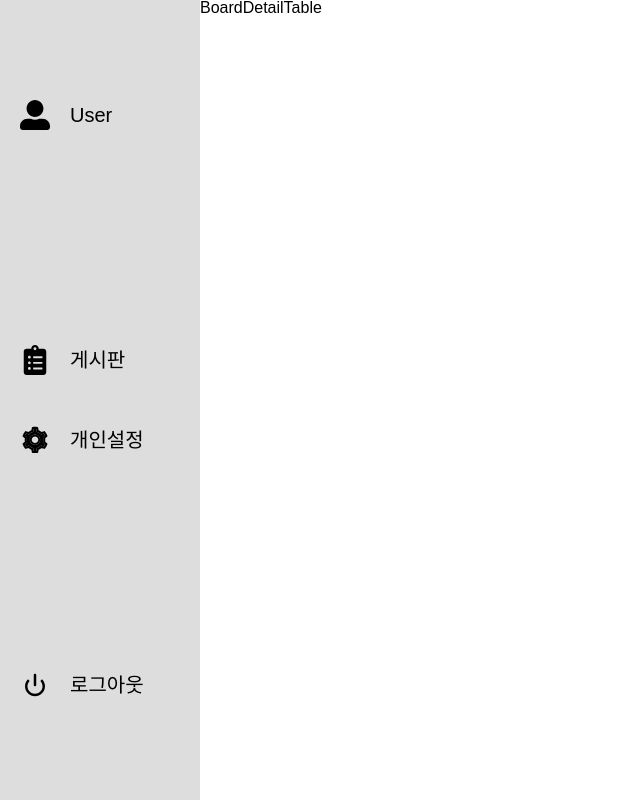
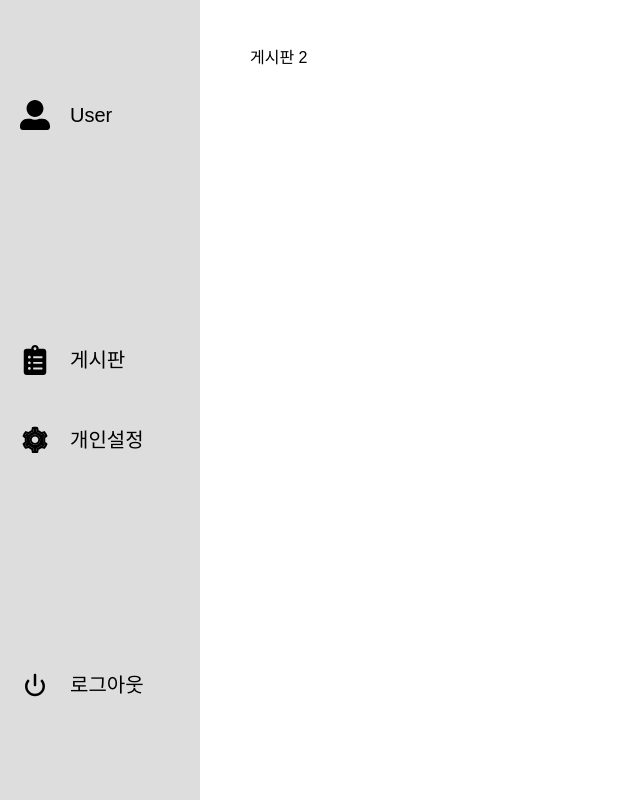
Before and after one commit to jeongyeon5/winningi, a React (Create React App) app: page /board/1 in a window 1280 px wide. Shown: the whole page, without its empty margins (0-640 px from the left). Built offline with nearby package versions, Linux system fonts and the light colour scheme.

Commit message:
[Add] 게시판 상세페이지 fetch

```diff
--- a/public/index.html
+++ b/public/index.html
@@ -1,4 +1,3 @@
-
 <!DOCTYPE html>
 <html lang="en">
   <head>
@@ -6,15 +5,7 @@
     <link rel="icon" href="%PUBLIC_URL%/favicon.ico" />
     <meta name="viewport" content="width=device-width, initial-scale=1" />
     <meta name="theme-color" content="#000000" />
-    <meta
-      name="description"
-      content="Web site created using create-react-app"
-    />
-    <link rel="apple-touch-icon" href="%PUBLIC_URL%/logo192.png" />
-
-    <link rel="manifest" href="%PUBLIC_URL%/manifest.json" />
-
-
+    <meta name="description" content="Web site created using create-react-app" />
     <title>winningI</title>
   </head>
   <body>
--- a/src/components/BoardDetailTable/index.js
+++ b/src/components/BoardDetailTable/index.js
@@ -1,9 +1,36 @@
+import { useEffect, useState } from 'react';
+import { useParams } from 'react-router-dom';
 import styled from 'styled-components';
 
 const BoardDetailTable = () => {
-    return (<Wrap>BoardDetailTable</Wrap>)
-}
+  const [boardData, setBoardData] = useState();
+  const { id } = useParams();
+  console.log(boardData);
+
+  useEffect(() => {
+    fetch('/data/board.json')
+      .then(res => res.json())
+      .then(data => setBoardData(data.BoardData));
+  }, []);
+
+  return (
+    boardData && (
+      <Wrap>
+        <div className='detailInner'>{boardData[id].title}</div>
+      </Wrap>
+    )
+  );
+};
 const Wrap = styled.div`
-    margin-left: 200px;
-`
+  margin-left: 200px;
+  .detailInner {
+    margin: 50px;
+    .detailTitle {
+      font-size: 40px;
+      margin-bottom: 30px;
+    }
+    .detailDate {
+    }
+  }
+`;
 export default BoardDetailTable;
--- a/src/components/BoardLayout/components/boardList.js
+++ b/src/components/BoardLayout/components/boardList.js
@@ -1,11 +1,13 @@
 import styled from 'styled-components';
+import { useNavigate } from 'react-router-dom';
 
 const BoardList = ({ boardData }) => {
+    const navigate = useNavigate();
     return(<>
         {boardData &&
             boardData.map((board,idx)=> {
                 return (
-                    <BoardColumn key={idx}>
+                    <BoardColumn key={idx} onClick={() => navigate(`/board/${board.id}`) }>
                         <td align="center">{board.id}</td>
                         <td>{board.title}</td>
                         <td align="center">{board.writer}</td>
--- a/src/pages/Board.js
+++ b/src/pages/Board.js
@@ -13,6 +13,7 @@ const Board = () => {
             .then((data) => setBoardData(data.BoardData))
             // .then((data) => console.log(data.BoardData))
     }, []);
+
     return (
         <BoardWrap>
             <div className="boardInner">
@@ -26,7 +27,7 @@ const Board = () => {
 const BoardWrap = styled.div`
     margin-left: 200px;
     .boardInner {
-        margin: 50px 50px;
+        margin: 50px;
         .boarTitle {
             font-size: 40px;
             margin-bottom: 30px;
```
Also changed, not shown: 1 other file (tests, documents, lock files or other folders).
